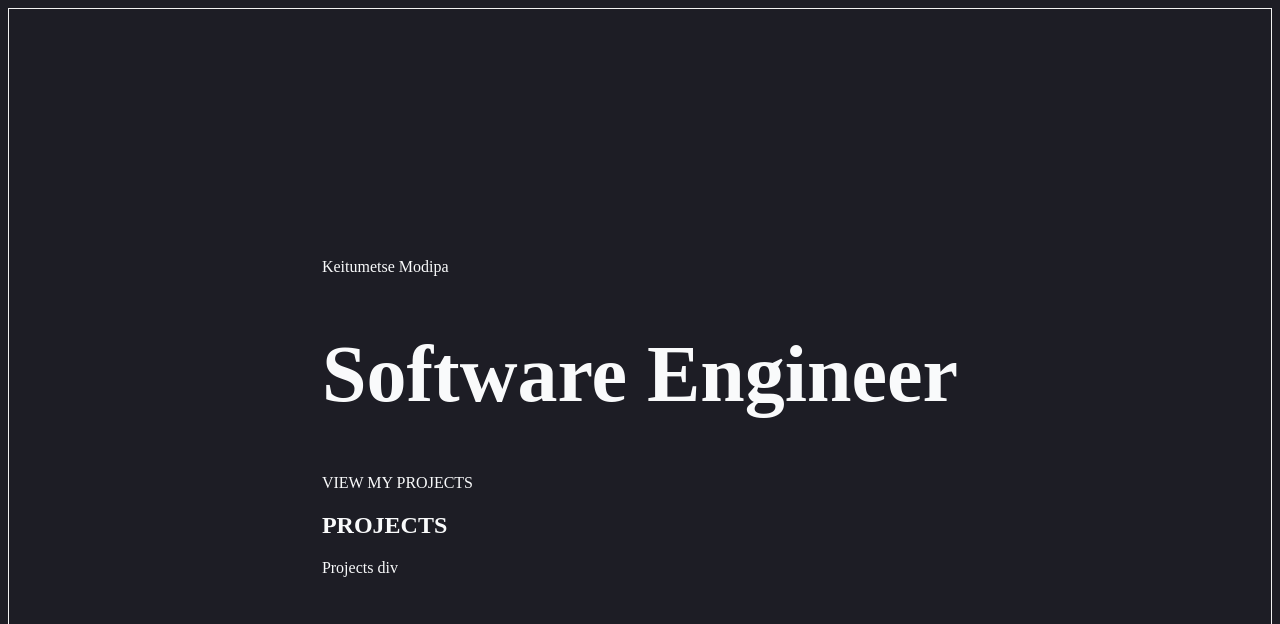
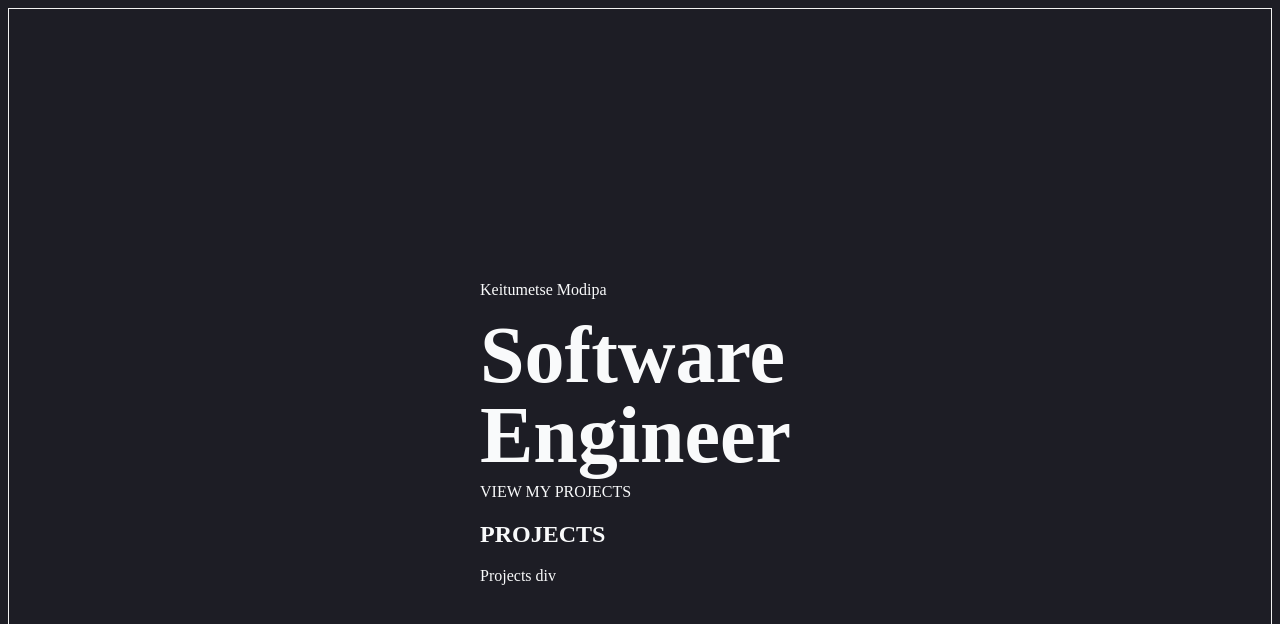
Before and after one commit to Keitumtse14/keitumetse_modipa, a Next.js app: page / in a window 1280 px wide. Shown: the top 624 px of the page. Built offline with nearby package versions, Linux system fonts and the light colour scheme.

Commit message:
added padding to the container

```diff
--- a/pages/index.tsx
+++ b/pages/index.tsx
@@ -10,7 +10,7 @@ export default function Home() {
         <link rel="icon" href="/favicon.ico" />
       </Head>
 
-      <main className="">
+      <section>
         <div>
           <p>Keitumetse Modipa</p>
         </div>
@@ -23,7 +23,7 @@ export default function Home() {
           <h2>PROJECTS</h2>
           <div>Projects div</div>
         </div>
-      </main>
+      </section>
     </div>
   );
 }
--- a/styles/Home.module.scss
+++ b/styles/Home.module.scss
@@ -2,7 +2,7 @@
   display: grid;
   place-items: center;
   height: 100vh;
-  padding: 0rem;
+  padding: 1rem;
   margin-inline: auto;
   border: hsl(0, 0%, 95%) 0.1rem solid;
 }
--- a/styles/global.scss
+++ b/styles/global.scss
@@ -3,6 +3,7 @@
 
 $backgound-color: hsl(240, 12%, 13%);
 $text-color: hsl(210, 20%, 98%);
+
 $font-family-headings: "Be Vietnam Pro", sans-serif;
 $font-family-body: "Inter", sans-serif;
 
@@ -14,4 +15,7 @@ body {
 
 h1 {
   font-size: clamp(2rem, 1rem + 10vw, 5rem);
+  margin-block: clamp(0.1rem, 0.1rem + 10vw, 0.5rem);
+  max-width: 8ch;
+  line-height: 1;
 }
```
